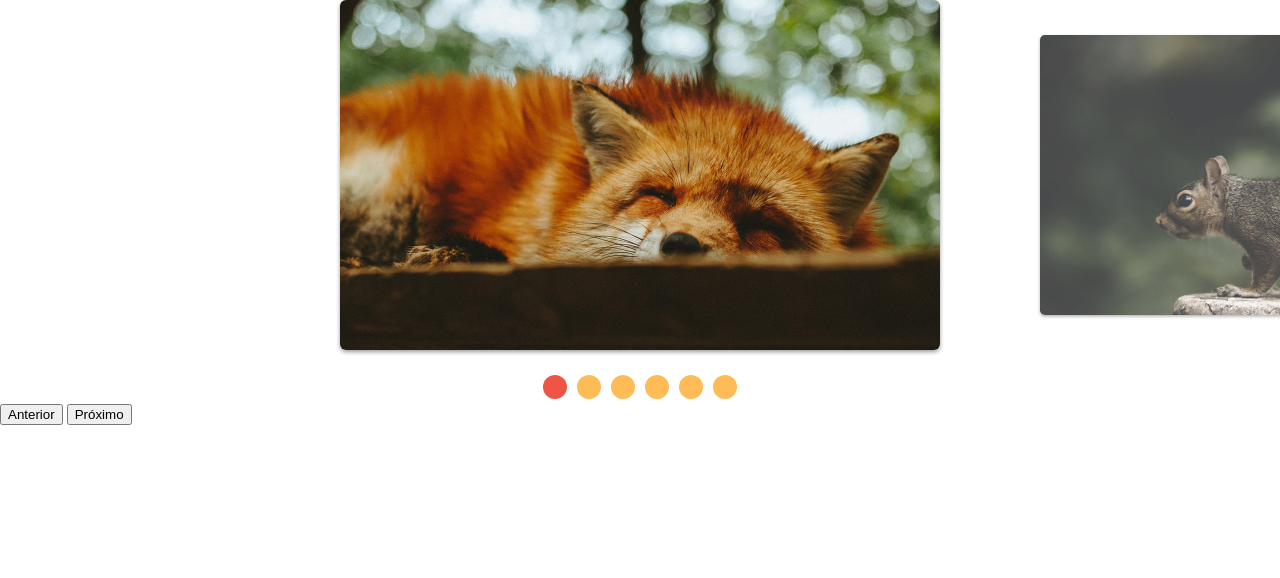
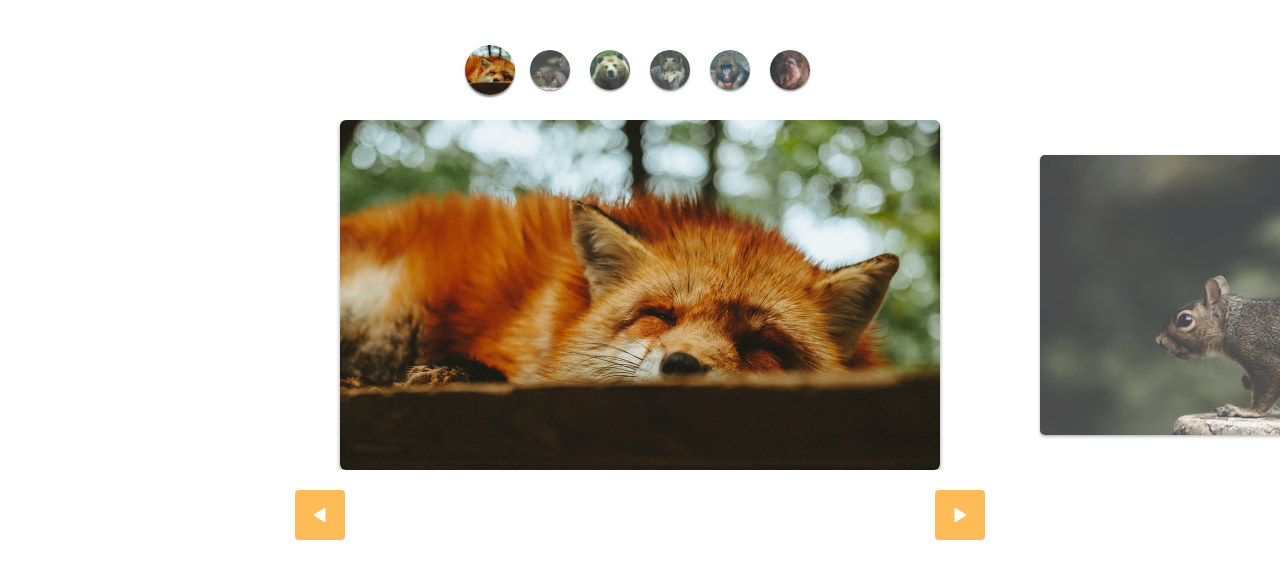
Before and after one commit to ericMayer/animais-fantasticos, a website built with webpack: page slide.html in a window 1280 px wide. Built offline with nearby package versions, Linux system fonts and the light colour scheme.

Commit message:
Estilizado paginação e criado uma personalizada, também foi estilizado os botões de próximo slide e slide anterior

```diff
--- a/slide.html
+++ b/slide.html
@@ -11,6 +11,17 @@
     <title>Slide</title>
   </head>
   <body>
+    <section class="paginacao-personalizada">
+      <ul data-slide="paginacao">
+        <li><img src="slide/img/foto1-thumb.jpg" alt="Raposa" /></li>
+        <li><img src="slide/img/foto2-thumb.jpg" alt="Esquilo" /></li>
+        <li><img src="slide/img/foto3-thumb.jpg" alt="Urso" /></li>
+        <li><img src="slide/img/foto4-thumb.jpg" alt="Lobo" /></li>
+        <li><img src="slide/img/foto5-thumb.jpg" alt="Macaco" /></li>
+        <li><img src="slide/img/foto6-thumb.jpg" alt="Leão" /></li>
+      </ul>
+    </section>
+
     <section class="container-slide" data-slide="container">
       <ul class="slide" data-slide="slide">
         <li><img src="slide/img/foto1.jpg" alt="Raposa" /></li>
@@ -23,8 +34,8 @@
     </section>
 
     <div class="nav-slide" data-slide="nav">
-      <button class="anterior" data-slide="anterior">Anterior</button>
-      <button class="proximo" data-slide="proximo">Próximo</button>
+      <button class="anterior" data-slide="anterior"></button>
+      <button class="proximo" data-slide="proximo"></button>
     </div>
 
     <script type="module" src="slide/js/script.js"></script>
--- a/slide/css/style.css
+++ b/slide/css/style.css
@@ -19,11 +19,11 @@ img {
   será escondido o conteúdo que está
   estourando o container */
   overflow: hidden;
+  cursor: grab;
 }
 
 .slide {
   display: flex;
-  cursor: grab;
 }
 
 .slide:hover {
@@ -75,3 +75,54 @@ img {
 .paginacao li.ativo a {
   background-color: #e54;
 }
+
+.paginacao-personalizada ul {
+  display: flex;
+  justify-content: center;
+  margin-top: 40px;
+  margin-bottom: 20px;
+  flex-wrap: wrap;
+}
+
+.paginacao-personalizada li {
+  cursor: pointer;
+  width: 50px;
+  height: 50px;
+
+  overflow: hidden; /* para esconder o texto */
+
+  opacity: 0.8;
+  transform: scale(0.8);
+
+  border-radius: 50%;
+  margin: 5px;
+  box-shadow: 0 2px 2px rgba(0, 0, 0, 0.5);
+
+  transition: 0.3s;
+}
+
+.paginacao-personalizada li:hover,
+.paginacao-personalizada li.ativo {
+  opacity: 1;
+  transform: scale(1);
+}
+
+.nav-slide {
+  display: flex;
+  justify-content: space-around;
+  margin: 20px 0 20px 0;
+}
+
+.nav-slide button {
+  cursor: pointer;
+  border: none;
+  text-decoration: -22999px;
+  background: #fb5 url("../img/arrow.svg") center center no-repeat;
+  border-radius: 4px;
+  width: 50px;
+  height: 50px;
+}
+
+.nav-slide .anterior {
+  transform: rotate(180deg);
+}
--- a/slide/js/script.js
+++ b/slide/js/script.js
@@ -3,4 +3,4 @@ import Nav from "./slide-nav.js";
 const slide = new Nav('[data-slide="container"]', '[data-slide="slide"]');
 slide.iniciar();
 slide.opcoes('[data-slide="anterior"]', '[data-slide="proximo"');
-slide.addControl();
+slide.addControl('[data-slide="paginacao"]');
```
